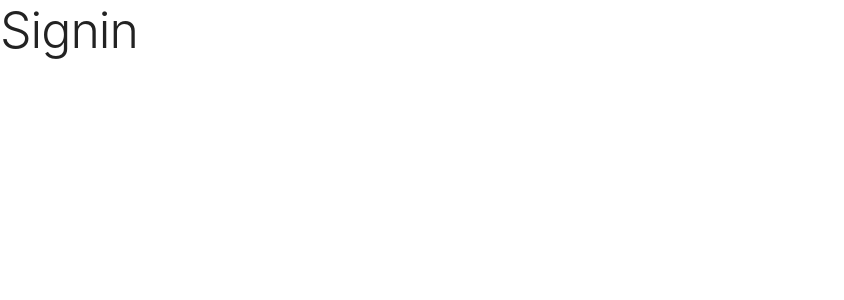
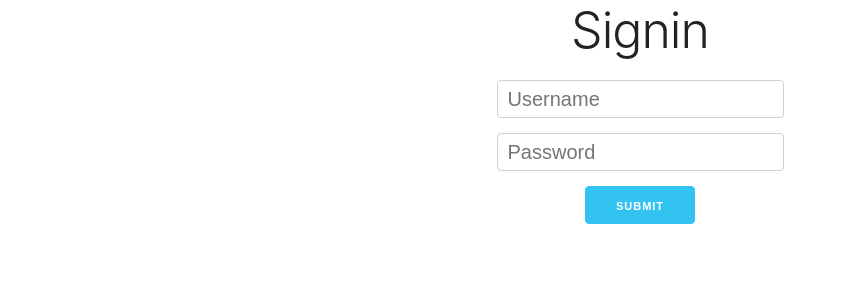
Before and after one commit to darsay8/recipes, a React (Create React App) app in the folder client/: page /signin in a window 1280 px wide. Shown: the top 300 px of the page, without its empty margins (0-844 px from the left). Built offline with nearby package versions, Linux system fonts and the light colour scheme.

Commit message:
signin form

```diff
--- a/client/src/components/Auth/Signin.js
+++ b/client/src/components/Auth/Signin.js
@@ -1,13 +1,85 @@
 import React from "react";
+import {Mutation} from "react-apollo";
+import {SIGNIN_USER} from "../../queries";
+import Error from "../Error";
+
+
+const initState = {
+    username: "",
+    password: "",
+};
 
 class Signin extends React.Component {
-  render() {
-    return (
-      <div>
-        <h1>Signin</h1>
-      </div>
-    );
-  }
+    state = {...initState};
+
+    clearState = () => {
+        this.setState({...initState});
+
+    };
+
+    handleChange = e => {
+        const {name, value} = e.target;
+        this.setState({[name]: value});
+    };
+
+    handleSubmit = (e, signinUser) => {
+        e.preventDefault();
+        signinUser().then(data => {
+            console.log(data);
+            this.clearState();
+        });
+
+    };
+
+    validateForm = () => {
+        const {username, password} = this.state;
+
+        const isInvalid = !username || !password;
+
+        return isInvalid;
+    };
+
+    render() {
+        const {username, password} = this.state;
+        return (
+            <div className="App">
+                <h1 className="App"> Signin </h1>
+
+                <Mutation mutation={SIGNIN_USER} variables={{username, password}}>
+                    {(signinUser, {data, loading, error}) => {
+                        return (
+                            <form className="form" onSubmit={e => this.handleSubmit(e, signinUser)}>
+                                <input
+                                    type="text"
+                                    name="username"
+                                    placeholder="Username"
+                                    value={username}
+                                    onChange={this.handleChange}
+                                />
+
+                                <input
+                                    type="password"
+                                    name="password"
+                                    placeholder="Password"
+                                    value={password}
+                                    onChange={this.handleChange}
+                                />
+
+                                <button type="submit"
+                                        disabled={loading || this.validateForm()}
+                                        className="button-primary">
+
+                                    Submit
+                                </button>
+                                {error && <Error error={error}/>}
+                            </form>
+                        )
+                    }}
+
+                </Mutation>
+            </div>
+        );
+    }
 }
 
 export default Signin;
--- a/client/src/queries/index.js
+++ b/client/src/queries/index.js
@@ -1,4 +1,4 @@
-import { gql } from "apollo-boost";
+import {gql} from "apollo-boost";
 
 
 /*Recipes Queries*/
@@ -20,6 +20,15 @@ export const GET_ALL_RECIPES = gql`
 /*User Queries*/
 
 /*User Mutations*/
+
+export const SIGNIN_USER = gql`
+mutation ($username: String!, $password: String!){
+    siginUser(username: $username, password: $password){
+      token
+    }
+}
+`;
+
 export const SIGNUP_USER = gql`
 mutation ($username: String!, $email: String!, $password: String!){
   signupUser(username: $username, email: $email, password: $password ){
```
